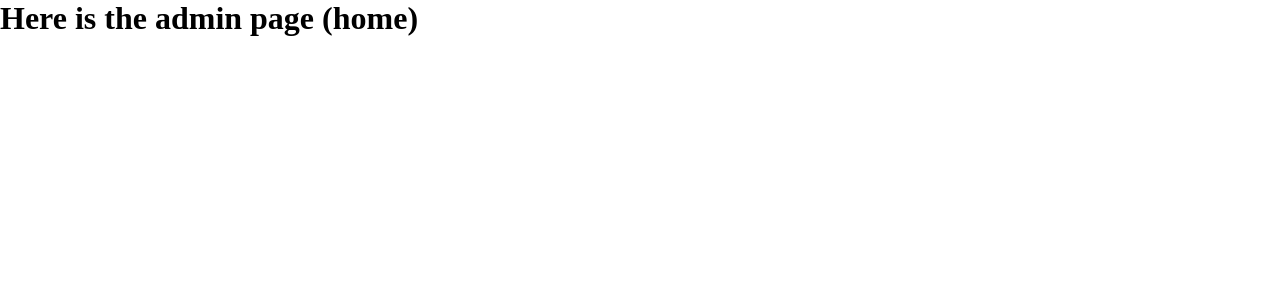
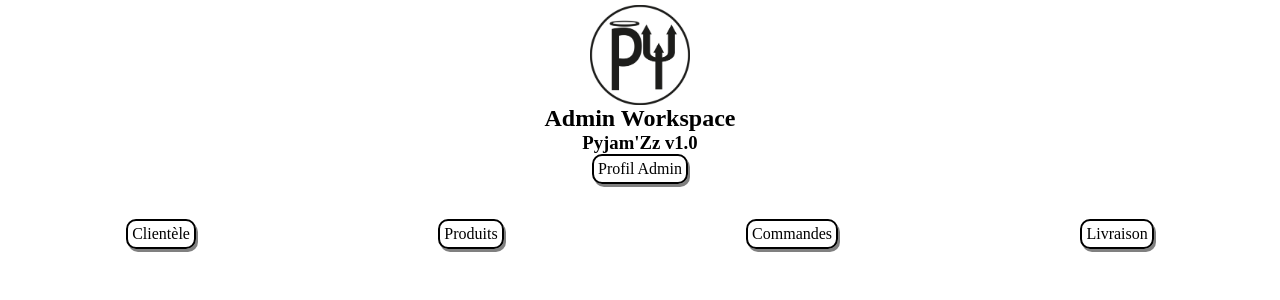
Before and after one commit to imLines/pyjamzzApp, a React (Create React App) app in the folder frontend-py/: page /admin in a window 1280 px wide. Shown: the top 300 px of the page. Built offline with nearby package versions, Linux system fonts and the light colour scheme.

Commit message:
Add Protected Customer Route

```diff
--- /dev/null
+++ b/frontend-py/src/Admin.js
@@ -0,0 +1,21 @@
+import {Routes, Route, Outlet} from 'react-router-dom';
+
+
+import NavbarAdmin from './pages/Admin/partials/NavBarAdmin/NavBarAdmin';
+import Banner from './pages/partials/Banner/Banner';
+import React from 'react';
+
+
+
+function Admin(){
+
+    return (
+        <div className='app'>
+
+            <NavbarAdmin/>
+            <Outlet/>
+        </div>
+      );
+}
+
+export default Admin;
--- a/frontend-py/src/App.js
+++ b/frontend-py/src/App.js
@@ -1,6 +1,8 @@
 import './App.css';
 import {Routes, Route} from 'react-router-dom'
 import Customer from './Customer';
+
+import ProtectedRouteCustomer from './security/auth'
 
 import {SuccessRegistration, SuccessLogin} from './pages/Success/Success';
 
@@ -31,25 +33,29 @@ import AccessoriesProducts from './pages/AccessoriesProducts/AccessoriesProducts
 import AngeProductPage from './pages/AngeProducts/AngeProductPage/AngeProductPage';
 
 
-import HomeAdmin from './pages/Admin/Home/HomeAdmin';
+import Admin from './Admin';
+import HomeAdmin from './pages/Admin/HomeAdmin/HomeAdmin';
 
 function App() {
 
   return(
     <Routes>
+      <Route exact path='/' element={<Home/>}/>
       <Route exact path='/client' element={<Customer/>}>
-        <Route exact path='/client/home' element={<Home/>}/>
         <Route exact path='/client/shoppingcard' element={<ShoppingCard/>}/>
         <Route exact path='/client/login' element={<Login/>}/>
         <Route exact path='/client/about' element={<About/>}/>
         <Route exact path='/client/registration' element={<Registration/>}/>
 
-        <Route exact path='/client/profil' element={<Profil/>}>
-          <Route path='/client/profil/infos' element={<Infos/>}/>
-          <Route path='/client/profil/orders' element={<Orders/>}/>
-          <Route path='/client/profil/messages' element={<Messages/>}/>
-          <Route path='/client/profil/wishlist' element={<WishList/>}/>
-        </Route>
+
+          <Route exact path='/client/profil' element={<ProtectedRouteCustomer><Profil/></ProtectedRouteCustomer>}>
+            <Route path='/client/profil/infos' element={<Infos/>}/>
+
+            <Route path='/client/profil/orders' element={<Orders/>}/>
+            <Route path='/client/profil/messages' element={<Messages/>}/>
+            <Route path='/client/profil/wishlist' element={<WishList/>}/>
+          </Route>
+
 
         <Route path='/client/products' element={<Products/>}/>
 
@@ -82,12 +88,12 @@ function App() {
         <Route exact path='/client/news' element={<News/>}/>
 
         <Route exact path='/client/registration/success' element={<SuccessRegistration/>}/>
-        <Route exact path='/client/login/success' element={<SuccessLogin/>}/>
+        <Route exact path='/client/login/success' element={<ProtectedRouteCustomer><SuccessLogin/></ProtectedRouteCustomer>}/>
       </Route>
 
 
-      <Route exact path='/admin' element={<HomeAdmin/>}>
-
+      <Route exact path='/admin' element={<Admin/>}>
+        <Route path='/admin/home' element={<HomeAdmin/>}/>
       </Route>
     </Routes>
     )
--- /dev/null
+++ b/frontend-py/src/pages/Admin/partials/NavBarAdmin/NavBarAdmin.css
@@ -0,0 +1,29 @@
+header{
+    margin-top: 5px;
+    display: flex;
+    flex-direction: column;
+    align-items: center;
+    justify-content: center;
+}
+
+img{
+   height: 100px;
+   width: 100px;
+}
+nav{
+    display: flex;
+    flex-flow: row nowrap;
+    justify-content: space-around;
+    /* border-top: black 2px solid;
+    border-bottom: black 2px solid; */
+    padding: 5px;
+}
+.nav-item{
+    text-decoration: none;
+    color: black;
+    border: 2px black solid;
+    border-radius: 10px;
+    padding: 4px;
+    box-shadow: 2px 3px gray;
+    margin-bottom: 30px;
+}
--- /dev/null
+++ b/frontend-py/src/pages/Admin/partials/NavBarAdmin/NavBarAdmin.js
@@ -0,0 +1,27 @@
+import { useEffect, useState } from 'react';
+import {Link} from 'react-router-dom';
+import logoPY from '../../../../images/logoPY.png';
+import './NavBarAdmin.css'
+
+function NavBarAdmin(){
+
+
+    return(
+        <>
+            <header>
+                <img src={logoPY}/>
+                <h2>Admin Workspace</h2>
+                    <h3>Pyjam'Zz v1.0</h3>
+                    <Link to="/admin/profil" className='nav-item'>Profil Admin</Link>
+            </header>
+            <nav>
+                <Link to='/admin/clientèle' className='nav-item'>Clientèle</Link>
+                <Link to='/admin/produits' className='nav-item'>Produits</Link>
+                <Link to='/admin/commandes' className='nav-item'>Commandes</Link>
+                <Link to='/admin/livraisons' className='nav-item'>Livraison</Link>
+            </nav>
+        </>
+    )
+}
+
+export default NavBarAdmin;
--- a/frontend-py/src/pages/Home.js
+++ b/frontend-py/src/pages/Home.js
@@ -1,6 +1,11 @@
+import Banner from "./partials/Banner/Banner";
+import Navbar from "./partials/Navbar/Navbar";
+
 function Home(){
     return(
         <>
+            <Navbar/>
+            <Banner/>
             <h1>Hello, here it's the Home Page :)</h1>
         </>
     )
--- a/frontend-py/src/pages/Profil/Profil.js
+++ b/frontend-py/src/pages/Profil/Profil.js
@@ -17,6 +17,14 @@ function Profil(){
         }
     }, [login])
 
+    const logout = ()=>{
+        localStorage.removeItem('token');
+        localStorage.removeItem('customer');
+        navigate('/');
+        window.reload();
+    }
+
+
     if(login){
         return(
             <>
@@ -30,6 +38,7 @@ function Profil(){
                             <li><Link to="/client/profil/wishlist">Ma liste d'envies</Link></li>
                         </ul>
                     </div>
+                    <button onClick={logout}>Me déconnecter</button>
                 </div>
                 <Outlet/>
             </>
--- a/frontend-py/src/pages/partials/Navbar/Navbar.js
+++ b/frontend-py/src/pages/partials/Navbar/Navbar.js
@@ -20,7 +20,7 @@ function Navbar(){
     if(login){
         return(
             <div className="navbar">
-                <Link to='/client' className="logo"></Link>
+                <Link to='/' className="logo"></Link>
                 <input type="text" className="inputNavbar"/>
                 <Link to="/client/shoppingcard" className="icon-shopping-card"></Link>
                 <Link to="/client/profil" className="icon-account"></Link>
@@ -30,7 +30,7 @@ function Navbar(){
     }else{
         return(
             <div className="navbar">
-                <Link to='/client' className="logo"></Link>
+                <Link to='/' className="logo"></Link>
                 <input type="text" className="inputNavbar"/>
                 <Link to="/client/shoppingcard" className="icon-shopping-card"></Link>
                 <Link to="/client/login" className="icon-account"></Link>
--- /dev/null
+++ b/frontend-py/src/security/auth.js
@@ -0,0 +1,13 @@
+import { useNavigate } from "react-router-dom";
+
+const ProtectedRouteCustomer = ({children})=>{
+    const navigate = useNavigate();
+    const customer = localStorage.getItem('customer');
+    if(!customer){
+        console.log("No connect")
+        return navigate('/client/login')
+    }
+    return children;
+};
+
+export default ProtectedRouteCustomer;
```
Also changed, not shown: frontend-py/src/pages/Admin/HomeAdmin/HomeAdmin.js (renamed from frontend-py/src/pages/Admin/Home/HomeAdmin.js), 1 other file (tests, documents, lock files or other folders).
